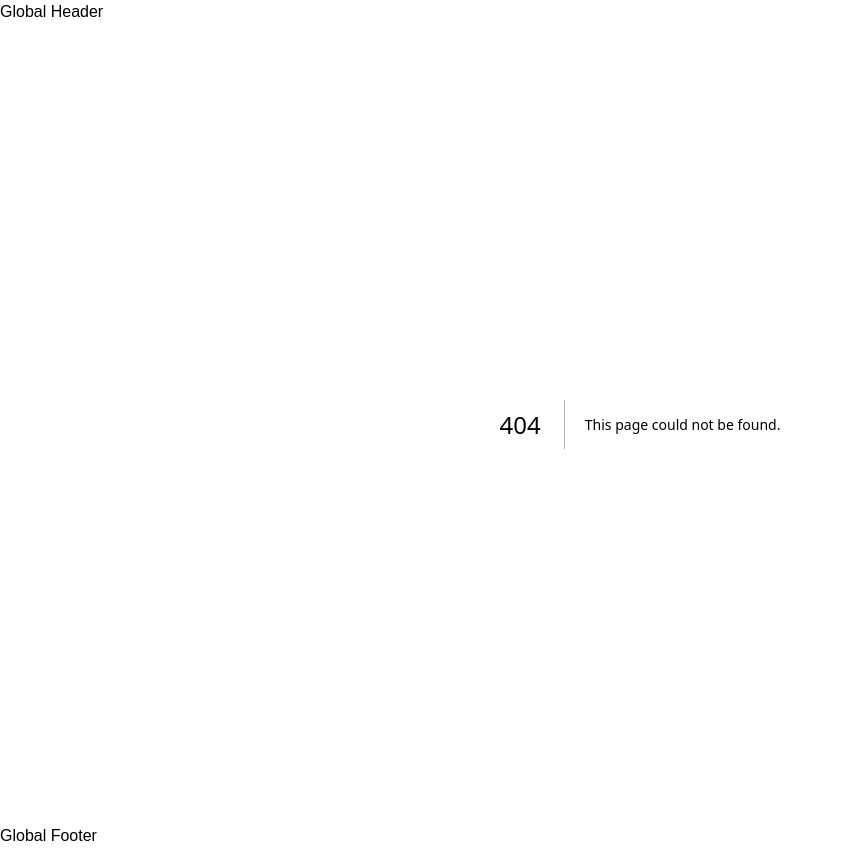
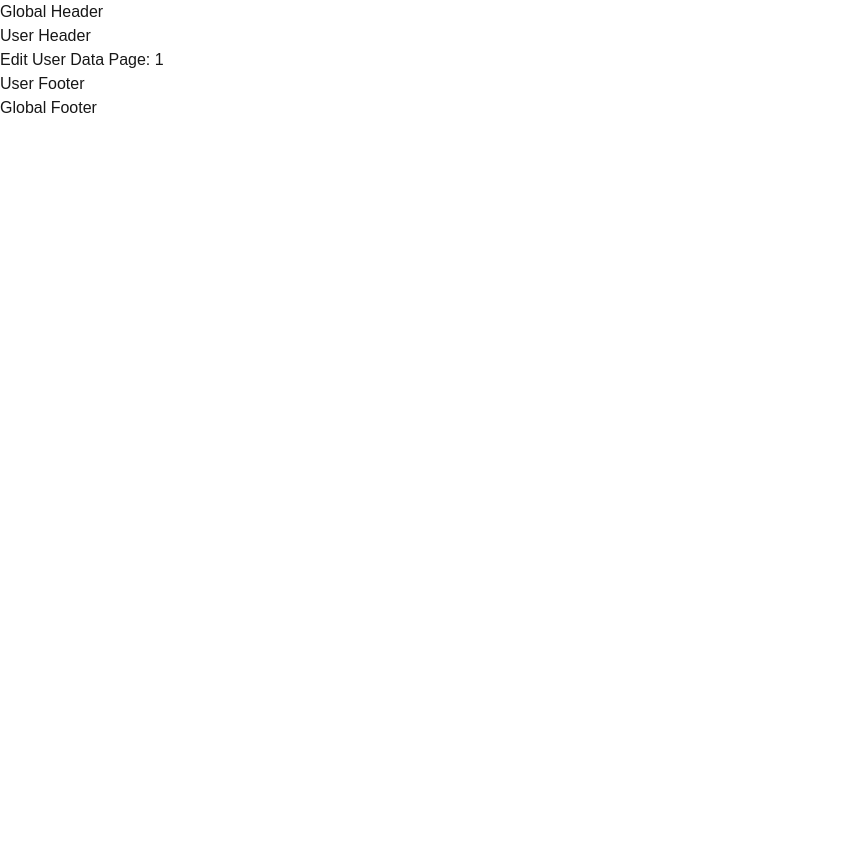
Before and after one commit to asrim10/next-35b, a Next.js app: page /practice/users/data/1/edit in a window 1280 px wide. Before the commit this address had no page. Shown: the whole page, without its empty margins (0-843 px from the left). After the commit the page ends 800 px from the top, so only its background shows below. Built offline with nearby package versions, Linux system fonts and the light colour scheme.

Commit message:
nextjs_url_Practice

```diff
--- /dev/null
+++ b/app/example/test/[id]/page.tsx
@@ -0,0 +1,12 @@
+export default async function Page({
+    params
+}: {
+    params: Promise<{ id: string }>;
+}) {
+    const { id } = await params;
+    return (
+        <div>
+            Example Test ID : {id}
+        </div>
+    );
+}
--- /dev/null
+++ b/app/practice/page.tsx
@@ -0,0 +1,7 @@
+export default function Page() {
+    return (
+        <div>
+            Practice Page
+        </div>
+    );
+}
--- /dev/null
+++ b/app/practice/users/data/[id]/edit/page.tsx
@@ -0,0 +1,10 @@
+export default async function Page({
+    params
+}: {
+    params: Promise<{ id: string }>;
+}) {
+    const { id } = await params;
+    return (
+        <div> Edit User Data Page: {id}</div>
+    );
+}
--- /dev/null
+++ b/app/practice/users/data/[id]/page.tsx
@@ -0,0 +1,10 @@
+export default async function Page({
+    params
+}: {
+    params: Promise<{ id: string }>;
+}) {
+    const { id } = await params;
+    return (
+        <div> User Data Page : {id}</div>
+    );
+}
--- /dev/null
+++ b/app/practice/users/layout.tsx
@@ -0,0 +1,9 @@
+export default function Layout({children}: {children: React.ReactNode}) {
+    return (
+        <section>
+            User Header
+            {children}
+            User Footer
+        </section>
+    );
+}
--- /dev/null
+++ b/app/practice/users/page.tsx
@@ -0,0 +1,5 @@
+export default function Page() {
+    return (
+        <div>Users Page</div>
+    );
+}
--- /dev/null
+++ b/app/practice/users/settings/page.tsx
@@ -0,0 +1,5 @@
+export default function Page() {
+    return (
+        <div>User Setting</div>
+    );
+}
--- /dev/null
+++ b/app/practice/users/settings/privacy/page.tsx
@@ -0,0 +1,5 @@
+export default function Page() {
+    return (
+        <div>User Privacy Page</div>
+    );
+}
```
